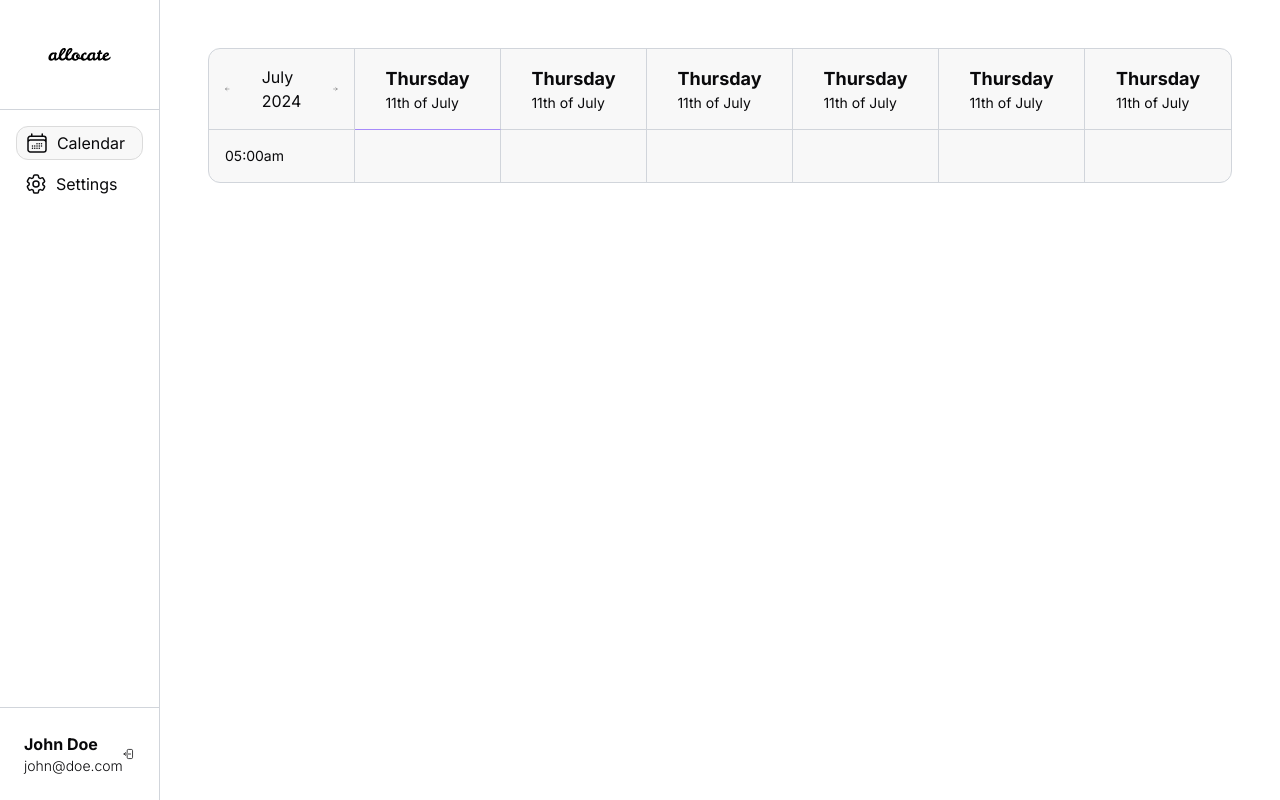
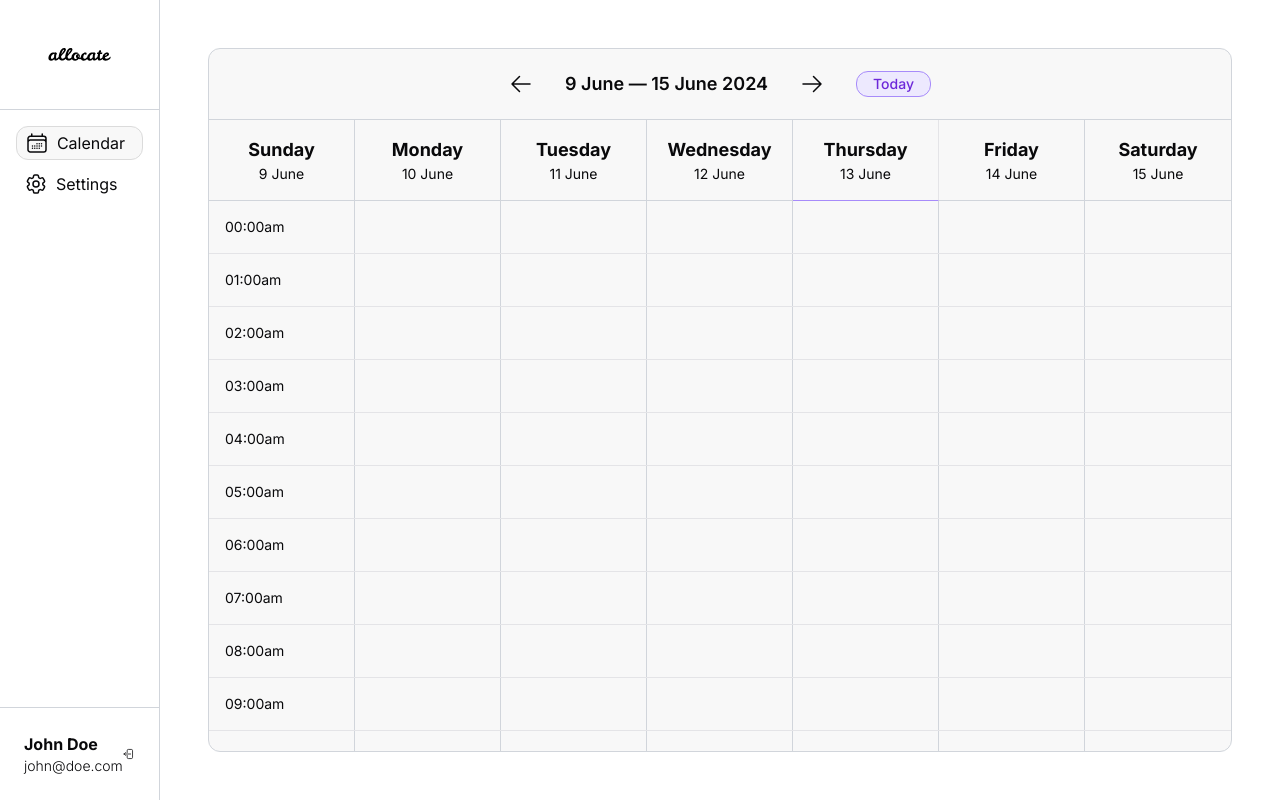
Before and after one commit to allocate-planner/allocate, a React (Vite) app in the folder frontend/: page /calendar in a window 1280 px wide. Built offline with nearby package versions, Linux system fonts and the light colour scheme.

Commit message:
feat: add scrollability to calendar, add week functionality

```diff
--- a/frontend/package.json
+++ b/frontend/package.json
@@ -16,6 +16,7 @@
     "axios": "^1.7.2",
     "class-variance-authority": "^0.7.0",
     "clsx": "^2.1.1",
+    "date-fns": "^3.6.0",
     "jotai": "^2.8.3",
     "lucide-react": "^0.390.0",
     "qs": "^6.12.1",
--- a/frontend/src/components/common/Calendar/Calendar.tsx
+++ b/frontend/src/components/common/Calendar/Calendar.tsx
@@ -1,13 +1,26 @@
 import CalendarHeader from "./CalendarHeader";
+
+const calendarHours = Array.from({ length: 24 }, (_, i) => i);
+
+const formatHour = (hour: number): string => {
+  const period = hour < 12 ? "am" : "pm";
+
+  return `${hour.toString().padStart(2, "0")}:00${period}`;
+};
 
 const Calendar = () => {
   return (
-    <div className="h-4/5 w-[87.5%] flex flex-col items-start border-[1px] bg-[#F8F8F8] rounded-xl border-gray-300 m-12">
+    <div className="w-[87.5%] flex flex-col items-start border-[1px] bg-[#F8F8F8] rounded-xl border-gray-300 m-12">
       <CalendarHeader />
-      <div className="grid auto-cols-fr auto-rows-fr w-full">
-        <div className="grid grid-cols-7 grid-rows-1 w-full">
+      <div className="h-full w-full overflow-y-scroll no-scrollbar">
+        {calendarHours.map((index: number, hour: number) => (
+          <div
+            className={`grid grid-cols-7 grid-rows-1 w-full ${
+              index === calendarHours.length - 1 ? "" : "border-b"
+            } `}
+          >
             <div className="border-r-[1px] border-gray-300 flex flex-col justify-center items-start p-4">
-            <h2 className="text-sm">05:00am</h2>
+              <h2 className="text-sm">{formatHour(hour)}</h2>
             </div>
             <div className="border-r-[1px] border-gray-300 flex flex-col justify-center items-center p-4">
               <h2 className="text-sm"></h2>
@@ -25,6 +38,7 @@ const Calendar = () => {
               <h2 className="text-sm"></h2>
             </div>
           </div>
+        ))}
       </div>
     </div>
   );
--- a/frontend/src/components/common/Calendar/CalendarHeader.tsx
+++ b/frontend/src/components/common/Calendar/CalendarHeader.tsx
@@ -1,50 +1,63 @@
+import { atom, useAtom } from "jotai";
+
 import { ArrowLeftIcon } from "@heroicons/react/24/outline";
 import { ArrowRightIcon } from "@heroicons/react/24/outline";
 
+import { Button } from "../Button";
+
+import { format, addDays, startOfWeek, endOfWeek, isSameDay } from "date-fns";
+
+const currentWeekAtom = atom(new Date());
+
 const CalendarHeader = () => {
+  const [currentWeek, setCurrentWeek] = useAtom(currentWeekAtom);
+
+  const moveWeek = (direction: number): void => {
+    setCurrentWeek((prevWeek: Date) => addDays(prevWeek, direction * 7));
+  };
+
+  const weekStart = startOfWeek(currentWeek);
+  const weekEnd = endOfWeek(currentWeek);
+  const weekDays = Array.from({ length: 7 }, (_, i) => addDays(weekStart, i));
+
   return (
     <div className="grid grid-cols-7 grid-rows-1 w-full">
-      <div className="border-r-[1px] border-b-[1px] border-gray-300 flex flex-row justify-center items-center space-x-8 p-4">
-        <ArrowLeftIcon className="w-6 h-6" />
-        <h2>July 2024</h2>
-        <ArrowRightIcon className="w-6 h-6" />
+      <div className="col-span-7 border-b border-gray-300 flex justify-center items-center space-x-8 p-4">
+        <ArrowLeftIcon
+          className="w-6 h-6 cursor-pointer hover:scale-125 transform transition duration-300"
+          onClick={() => moveWeek(-1)}
+        />
+        <h2 className="text-lg font-semibold">
+          {format(weekStart, "d MMMM")} — {format(weekEnd, "d MMMM yyyy")}
+        </h2>
+        <ArrowRightIcon
+          className="w-6 h-6 cursor-pointer hover:scale-125 transform transition duration-300"
+          onClick={() => moveWeek(1)}
+        />
+        <Button
+          className="bg-violet-100 border border-violet-400 text-violet-700 h-2/3 rounded-xl hover:bg-violet-200"
+          onClick={() => setCurrentWeek(new Date())}
+        >
+          Today
+        </Button>
       </div>
-      <div className="border-r-[1px]  border-b-[1px] border-b-violet-400 border-gray-300 flex flex-col justify-center items-center p-4">
-        <div className="flex flex-col">
-          <h1 className="font-bold text-lg">Thursday</h1>
-          <h2 className="text-sm">11th of July</h2>
+      {weekDays.map((day: Date) => (
+        <div
+          key={day.toISOString()}
+          className={`
+            border-r border-b
+            ${
+              isSameDay(day, new Date())
+                ? "border-b-violet-400"
+                : "border-gray-300"
+            }
+            flex flex-col justify-center items-center p-4 last:border-r-0
+          `}
+        >
+          <h3 className="font-bold text-lg">{format(day, "EEEE")}</h3>
+          <p className="text-sm">{format(day, "d MMMM")}</p>
         </div>
-      </div>
-      <div className="border-r-[1px] border-b-[1px] border-gray-300 flex flex-col justify-center items-center p-4">
-        <div className="flex flex-col">
-          <h1 className="font-bold text-lg">Thursday</h1>
-          <h2 className="text-sm">11th of July</h2>
-        </div>
-      </div>
-      <div className="border-r-[1px] border-b-[1px] border-gray-300 flex flex-col justify-center items-center p-4">
-        <div className="flex flex-col">
-          <h1 className="font-bold text-lg">Thursday</h1>
-          <h2 className="text-sm">11th of July</h2>
-        </div>
-      </div>
-      <div className="border-r-[1px] border-b-[1px] border-gray-300 flex flex-col justify-center items-center p-4">
-        <div className="flex flex-col">
-          <h1 className="font-bold text-lg">Thursday</h1>
-          <h2 className="text-sm">11th of July</h2>
-        </div>
-      </div>
-      <div className="border-r-[1px] border-b-[1px] border-gray-300 flex flex-col justify-center items-center p-4">
-        <div className="flex flex-col">
-          <h1 className="font-bold text-lg">Thursday</h1>
-          <h2 className="text-sm">11th of July</h2>
-        </div>
-      </div>
-      <div className="border-gray-300 border-b-[1px] flex flex-col justify-center items-center p-4">
-        <div className="flex flex-col">
-          <h1 className="font-bold text-lg">Thursday</h1>
-          <h2 className="text-sm">11th of July</h2>
-        </div>
-      </div>
+      ))}
     </div>
   );
 };
--- a/frontend/src/components/pages/Calendar/CalendarPage.tsx
+++ b/frontend/src/components/pages/Calendar/CalendarPage.tsx
@@ -3,7 +3,7 @@ import Calendar from "@/components/common/Calendar/Calendar";
 
 const CalendarPage = () => {
   return (
-    <div className="flex flex-row">
+    <div className="flex flex-row h-screen">
       <Sidebar />
       <Calendar />
     </div>
```
Also changed, not shown: frontend/src/index.css, 1 other file (tests, documents, lock files or other folders). Lines whose indentation alone changed are shown as unchanged.
